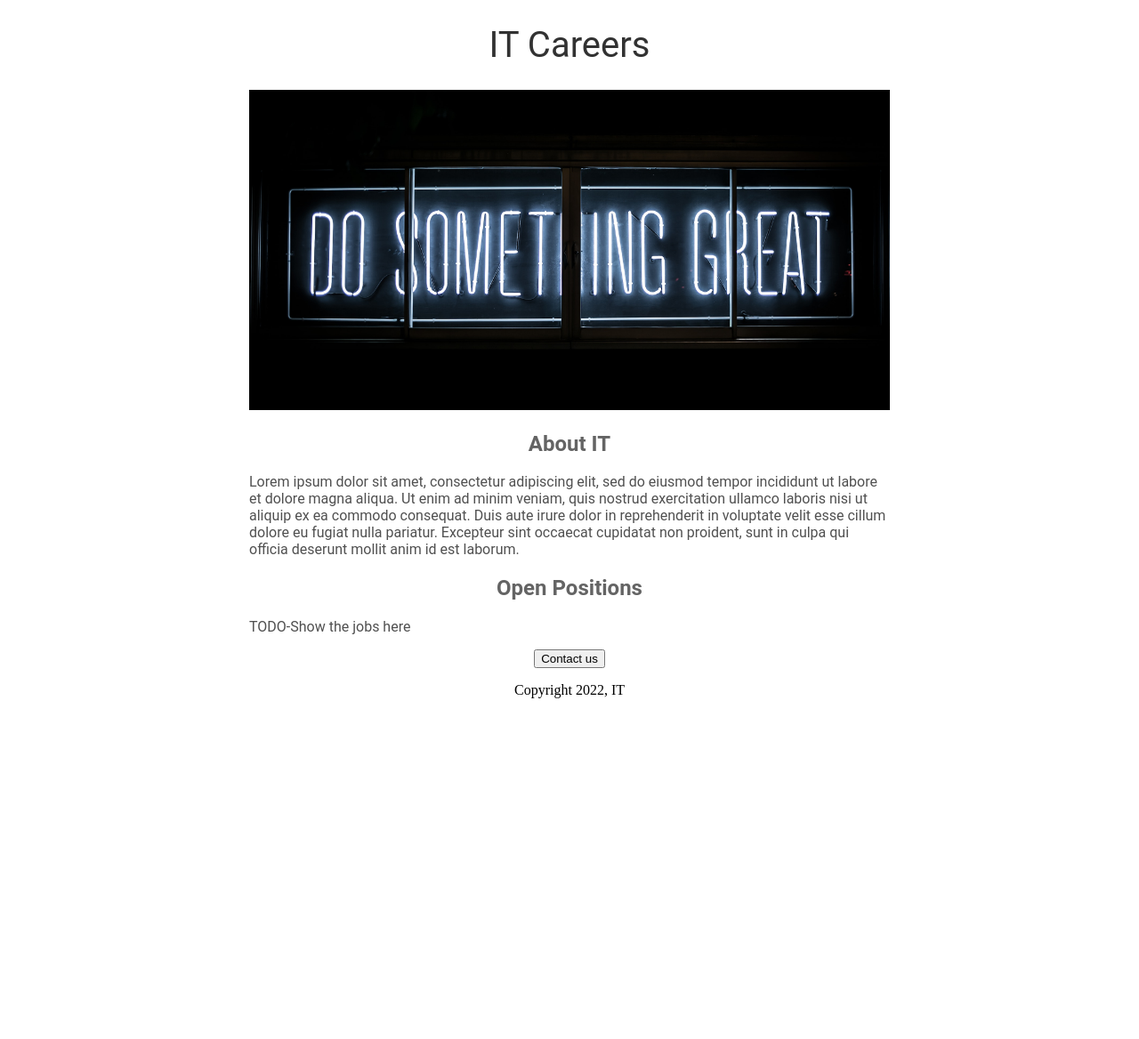
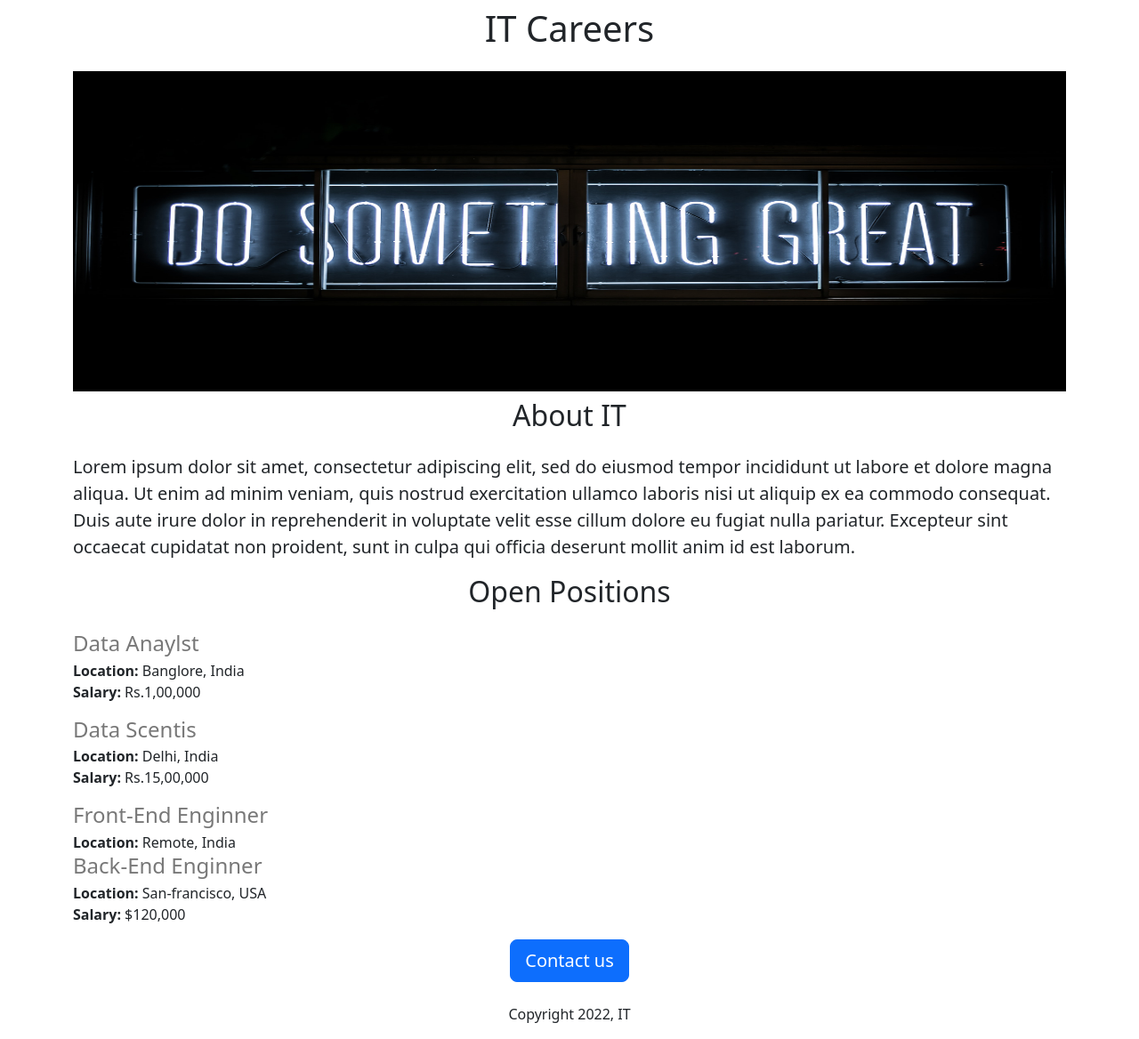
Before and after one commit to AnkurModi26/ankur-carrers-website, a Flask app: page / in a window 1280 px wide. Shown: the whole page at 89% size. Before the commit the page ends 785 px from the top, so only its background shows below. Run offline with Flask 3, Linux system fonts and the light colour scheme.

Commit message:
Added Job Openings

```diff
--- a/app.py
+++ b/app.py
@@ -2,10 +2,31 @@ from flask import Flask, render_template
 
 app = Flask(__name__)
 
+JOBS = [{
+  'id': 1,
+  'title': 'Data Anaylst',
+  'location': 'Banglore, India',
+  'Salary': 'Rs.1,00,000'
+}, {
+  'id': 2,
+  'title': 'Data Scentis',
+  'location': 'Delhi, India',
+  'Salary': 'Rs.15,00,000'
+}, {
+  'id': 3,
+  'title': 'Front-End Enginner ',
+  'location': 'Remote, India',
+}, {
+  'id': 4,
+  'title': 'Back-End Enginner ',
+  'location': 'San-francisco, USA',
+  'Salary': '$120,000'
+}]
+
 
 @app.route("/")
 def hello_world():
-  return render_template('home.html')
+  return render_template('home.html', jobs=JOBS, company_name="IT")
 
 
 app.run(host='0.0.0.0', debug=True)
--- a/templates/home.html
+++ b/templates/home.html
@@ -2,49 +2,35 @@
 <html>
   <head>
     <title>IT Careers</title>
-    <style>
-      h1 {
-        font-size: 40px;
-        font-family: Roboto;
-        font-weight: normal;
-        color: rgb(50, 50, 50);
-        text-align: center;
-      }
-      #banner {
-        width:100%;
-        height:360px;
-        object-fit: cover;
-        }
-      h2{
-        font-family: Roboto;
-        font: size: 32px;
-        color: rgb(100,100,100);
-        text-align: center;
-        font: weight normal;;
-      }
-      .bodytext{
-        font-family: Roboto;
-        color: rgb(80, 80, 80);;
-      }
-      #container{
-        max-width:720px;
-        margin:0 auto 0 auto;
-      }
-    </style>
+    <meta charset="utf-8">
+    <meta name="viewport" content="width=device-width, initial-scale=1">
+    <link href="https://cdn.jsdelivr.net/npm/bootstrap@5.3.0-alpha3/dist/css/bootstrap.min.css" rel="stylesheet" integrity="sha384-KK94CHFLLe+nY2dmCWGMq91rCGa5gtU4mk92HdvYe+M/SXH301p5ILy+dN9+nJOZ" crossorigin="anonymous">
+<style>
+  #banner {
+    height:360px;
+    width: 100%
+
+  }
+</style>
   </head>
   <body>
-    <div id= "container">
-    <h1>IT Careers</h1>
-    <img  id= "banner" src= "https://ankur-carrers-website.ankurmodi1.repl.co/static/banner.jpeg" >
-    <h2> About IT </h2>
-    <p class= "bodytext">
+    <div class= "container">
+    <h1 class= "text-center mt-2 mb-4">
+      {{company_name}} Careers</h1>
+    <img class= "img-fluid" id= "banner" src= "https://ankur-carrers-website.ankurmodi1.repl.co/static/banner.jpeg" >
+    <h2 class= "text-center mt-2 mb-4"> About IT </h2>
+    <p class= "lead">
       Lorem ipsum dolor sit amet, consectetur adipiscing elit, sed do eiusmod tempor incididunt ut labore et dolore magna aliqua. Ut enim ad minim veniam, quis nostrud exercitation ullamco laboris nisi ut aliquip ex ea commodo consequat. Duis aute irure dolor in reprehenderit in voluptate velit esse cillum dolore eu fugiat nulla pariatur. Excepteur sint occaecat cupidatat non proident, sunt in culpa qui officia deserunt mollit anim id est laborum.
     </p>
-    <h2>Open Positions</h2>
-    <P class= "bodytext">TODO-Show the jobs here</P>
-    <div style="text-align:center;"  >
-    <button>Contact us</button>
-      <p>Copyright 2022, IT </p>
+    <h2 class= "text-center mt-2 mb-4">Open Positions</h2>
+    <div>
+      {%for job in jobs %}
+        {% include 'jobitem.html'%}
+      {%endfor%}
+    </div>
+    <div class="text-center" >
+    <button class= "btn btn-primary btn-lg" >Contact us</button>
+      <p class = "mt-4">Copyright 2022, IT </p>
     </div>
       </div>
   </body>
--- /dev/null
+++ b/templates/jobitem.html
@@ -0,0 +1,14 @@
+<div style="margin-bottom:16px;">
+  <h4
+    style="color: rgb(120,120,120); margin-bottom: 4px;">
+    {{job ['title']}}
+  </h4>
+  <div>
+    <b>Location:</b> {{job ['location']}}
+  </div
+    {% if 'Salary' in job%}
+  <div>
+    <b>Salary:</b> {{job ['Salary']}}
+  </div
+  {%endif%}
+</div>
```
